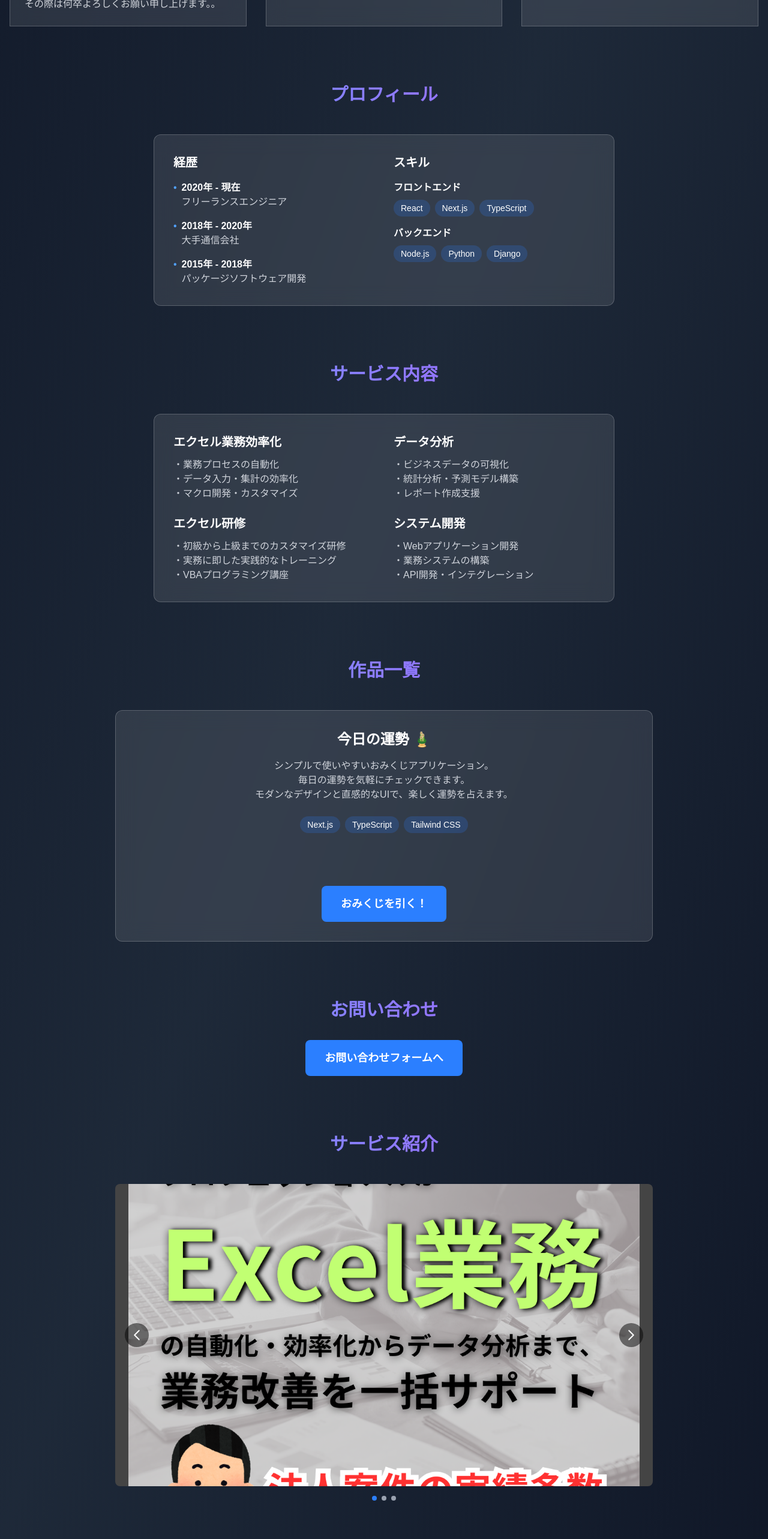
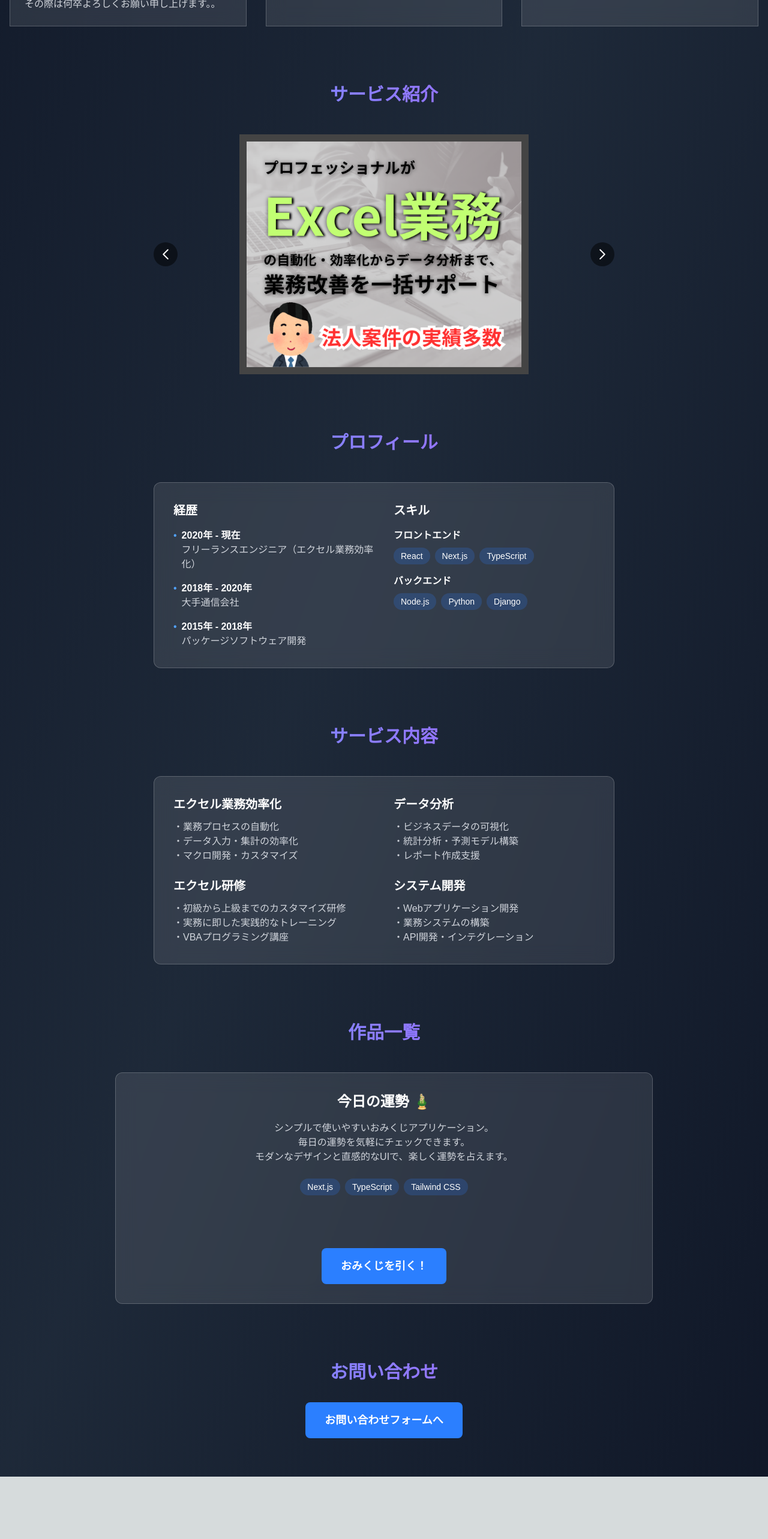
Before and after one commit to tsune-s/my-portfolio, a Next.js app: page / in a window 1280 px wide. Shown: the part 944-3510 px from the top of the page at 60% size. After the commit the page ends 3406 px from the top, so only its background shows below. Built offline with nearby package versions, Linux system fonts and the light colour scheme.

Commit message:
一部変更

```diff
--- a/app/page.tsx
+++ b/app/page.tsx
@@ -184,6 +184,65 @@ export default function Home() {
           </div>
         </motion.section>
 
+        {/* サービス紹介セクション - 位置を変更 */}
+        <motion.section
+          initial={{ opacity: 0, y: 50 }}
+          animate={{ opacity: 1, y: 0 }}
+          transition={{ duration: 0.8, delay: 1.2 }}
+          className="mt-24"
+        >
+          <h2 className="text-3xl font-bold text-center mb-12 gradient-text">サービス紹介</h2>
+          <div className="relative max-w-3xl mx-auto px-4">
+            <div className="overflow-hidden" ref={emblaRef}>
+              <div className="flex">
+                <div className="flex-[0_0_100%] min-w-0 relative h-[400px]">
+                  <Image
+                    src="/no1.png"
+                    alt="サービス紹介1"
+                    fill
+                    className="object-contain rounded-lg"
+                    sizes="(max-width: 768px) 100vw, 768px"
+                  />
+                </div>
+                <div className="flex-[0_0_100%] min-w-0 relative h-[400px]">
+                  <Image
+                    src="/no2.png"
+                    alt="サービス紹介2"
+                    fill
+                    className="object-contain rounded-lg"
+                    sizes="(max-width: 768px) 100vw, 768px"
+                  />
+                </div>
+                <div className="flex-[0_0_100%] min-w-0 relative h-[400px]">
+                  <Image
+                    src="/no3.png"
+                    alt="サービス紹介3"
+                    fill
+                    className="object-contain rounded-lg"
+                    sizes="(max-width: 768px) 100vw, 768px"
+                  />
+                </div>
+              </div>
+            </div>
+            <button
+              className="absolute left-0 top-1/2 -translate-y-1/2 bg-black/50 hover:bg-black/70 text-white p-2 rounded-full z-10"
+              onClick={scrollPrev}
+            >
+              <svg xmlns="http://www.w3.org/2000/svg" fill="none" viewBox="0 0 24 24" strokeWidth={2} stroke="currentColor" className="w-6 h-6">
+                <path strokeLinecap="round" strokeLinejoin="round" d="M15.75 19.5L8.25 12l7.5-7.5" />
+              </svg>
+            </button>
+            <button
+              className="absolute right-0 top-1/2 -translate-y-1/2 bg-black/50 hover:bg-black/70 text-white p-2 rounded-full z-10"
+              onClick={scrollNext}
+            >
+              <svg xmlns="http://www.w3.org/2000/svg" fill="none" viewBox="0 0 24 24" strokeWidth={2} stroke="currentColor" className="w-6 h-6">
+                <path strokeLinecap="round" strokeLinejoin="round" d="M8.25 4.5l7.5 7.5-7.5 7.5" />
+              </svg>
+            </button>
+          </div>
+        </motion.section>
+
         {/* プロフィールセクション */}
         <motion.section
           id="profile"
@@ -202,7 +261,7 @@ export default function Home() {
                     <span className="text-blue-400 mr-2">•</span>
                     <div>
                       <p className="font-semibold">2020年 - 現在</p>
-                      <p className="text-gray-300">フリーランスエンジニア</p>
+                      <p className="text-gray-300">フリーランスエンジニア（エクセル業務効率化）</p>
                     </div>
                   </li>
                   <li className="flex items-start">
@@ -363,73 +422,6 @@ export default function Home() {
             お問い合わせフォームへ
           </motion.a>
         </motion.section>
-
-        {/* カルーセルセクション */}
-        <motion.section
-          initial={{ opacity: 0, y: 50 }}
-          animate={{ opacity: 1, y: 0 }}
-          transition={{ duration: 0.8, delay: 1.2 }}
-          className="mt-24"
-        >
-          <h2 className="text-3xl font-bold text-center mb-12 gradient-text">サービス紹介</h2>
-          <div className="relative max-w-4xl mx-auto">
-            <div className="overflow-hidden" ref={emblaRef}>
-              <div className="flex">
-                <div className="flex-[0_0_100%] min-w-0 relative aspect-[16/9]">
-                  <Image
-                    src="/no1.png"
-                    alt="サービス紹介1"
-                    fill
-                    className="object-cover rounded-lg"
-                  />
-                </div>
-                <div className="flex-[0_0_100%] min-w-0 relative aspect-[16/9]">
-                  <Image
-                    src="/no2.png"
-                    alt="サービス紹介2"
-                    fill
-                    className="object-cover rounded-lg"
-                  />
-                </div>
-                <div className="flex-[0_0_100%] min-w-0 relative aspect-[16/9]">
-                  <Image
-                    src="/no3.png"
-                    alt="サービス紹介3"
-                    fill
-                    className="object-cover rounded-lg"
-                  />
-                </div>
-              </div>
-            </div>
-            <button
-              className="absolute left-4 top-1/2 -translate-y-1/2 bg-black/50 hover:bg-black/70 text-white p-2 rounded-full"
-              onClick={scrollPrev}
-            >
-              <svg xmlns="http://www.w3.org/2000/svg" fill="none" viewBox="0 0 24 24" strokeWidth={2} stroke="currentColor" className="w-6 h-6">
-                <path strokeLinecap="round" strokeLinejoin="round" d="M15.75 19.5L8.25 12l7.5-7.5" />
-              </svg>
-            </button>
-            <button
-              className="absolute right-4 top-1/2 -translate-y-1/2 bg-black/50 hover:bg-black/70 text-white p-2 rounded-full"
-              onClick={scrollNext}
-            >
-              <svg xmlns="http://www.w3.org/2000/svg" fill="none" viewBox="0 0 24 24" strokeWidth={2} stroke="currentColor" className="w-6 h-6">
-                <path strokeLinecap="round" strokeLinejoin="round" d="M8.25 4.5l7.5 7.5-7.5 7.5" />
-              </svg>
-            </button>
-          </div>
-          <div className="flex justify-center gap-2 mt-4">
-            {[0, 1, 2].map((index) => (
-              <button
-                key={index}
-                className={`w-2 h-2 rounded-full transition-colors ${
-                  selectedIndex === index ? 'bg-blue-500' : 'bg-gray-400'
-                }`}
-                onClick={() => emblaApi?.scrollTo(index)}
-              />
-            ))}
-          </div>
-        </motion.section>
       </div>
     </main>
   );
```
